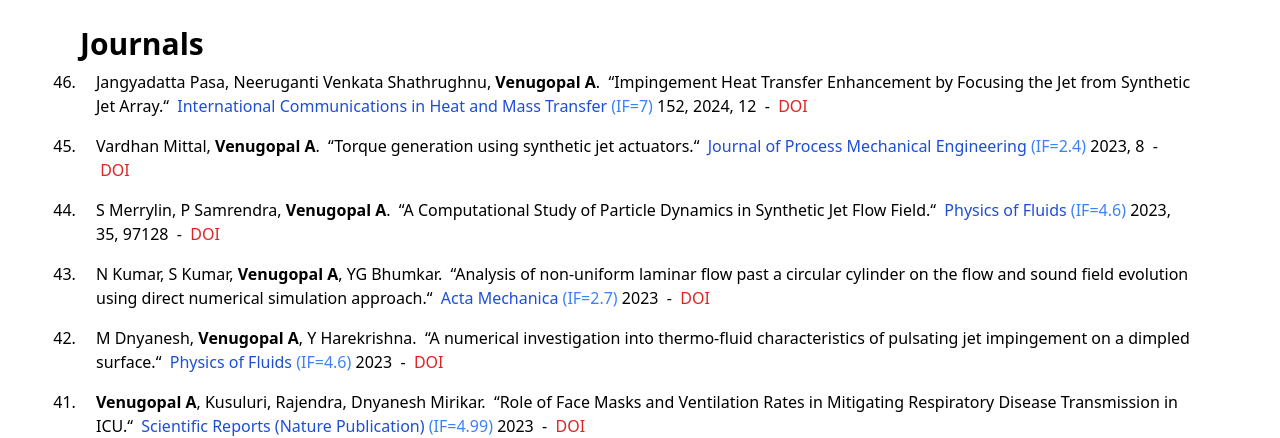
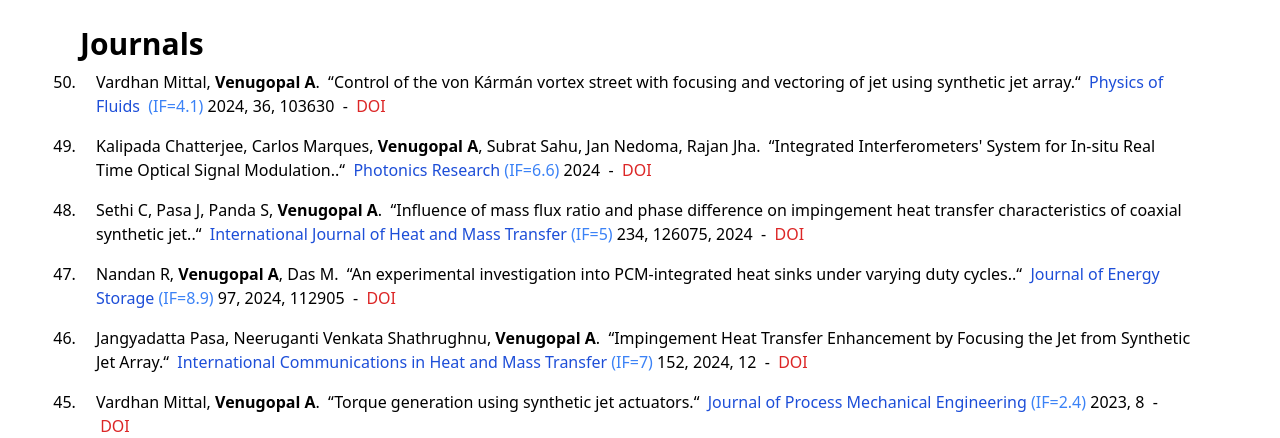
Before and after one commit to fdlabiitbbs/afg-2, a Next.js app: page /journals in a window 1280 px wide. Shown: the part 303-741 px from the top of the page. Built offline with nearby package versions, Linux system fonts and the light colour scheme.

Commit message:
updated journals and newsfeed

```diff
--- a/constants/index.js
+++ b/constants/index.js
@@ -981,6 +981,46 @@ export const Journals = [
     DOI: "https://doi.org/10.1016/j.icheatmasstransfer.2024.107306",
     impactFactor: 7,
   },
+  {
+    ID: 47,
+    Authors: ["Nandan R", <b>Venugopal A</b>, "Das M"],
+    Title:
+      "An experimental investigation into PCM-integrated heat sinks under varying duty cycles.",
+    Journal: "Journal of Energy Storage",
+    Volume_Issue_Year_Pages: ["97", "2024", "112905"],
+    DOI: "https://doi.org/10.1016/j.est.2024.112905 ",
+    impactFactor: 8.9,
+  },
+  {
+    ID: 48,
+    Authors: ["Sethi C", "Pasa J", "Panda S", <b>Venugopal A</b>],
+    Title:
+      "Influence of mass flux ratio and phase difference on impingement heat transfer characteristics of coaxial synthetic jet.",
+    Journal: "International Journal of Heat and Mass Transfer",
+    Volume_Issue_Year_Pages: ["234","126075", "2024"],
+    DOI: "https://doi.org/10.1016/j.ijheatmasstransfer.2024.126075",
+    impactFactor: 5,
+  },
+  {
+    ID: 49,
+    Authors: ["Kalipada Chatterjee", "Carlos Marques", <b>Venugopal A</b>, "Subrat Sahu", "Jan Nedoma", "Rajan Jha"],
+    Title:
+      "Integrated Interferometers' System for In-situ Real Time Optical Signal Modulation.",
+    Journal: "Photonics Research",
+    Volume_Issue_Year_Pages: ["2024"],
+    DOI: "https://doi.org/10.1364/PRJ.527410 ",
+    impactFactor: 6.6,
+  },
+  {
+    ID: 50,
+    Authors: ["Vardhan Mittal", <b>Venugopal A</b>],
+    Title:
+      "Control of the von Kármán vortex street with focusing and vectoring of jet using synthetic jet array",
+    Journal: "Physics of Fluids ",
+    Volume_Issue_Year_Pages: ["2024", "36", "103630"],
+    DOI: "https://doi.org/10.1063/5.0233485",
+    impactFactor: 4.10,
+  },
 ];
 
 export const sponsoredProjects = [
@@ -1266,25 +1306,31 @@ export const NewsFeed = [
   {
     id: 1,
     title:
-      "Dr. Venugopal Arumuru has been selected as a Technical Committee Member of  IMEKO (International Measurements Confederation) ",
+      "Dr. Venugopal Arumuru has been selected as a Technical Committee Member of IMEKO (International Measurements Confederation)",
     date: "August 19, 2021",
   },
   {
     id: 2,
     title:
-      "Congratulations to Mr. Pravendra Patel for securing PhD admission at University of Michigan Ann Arbor",
+      "Congratulations to Dr. Jangyadatta Pasa for securing a postdoctoral position at Harbin Institute of Technology",
     date: "August 8, 2021",
   },
   {
     id: 3,
     title:
-      "Rakesh's work on \"An Experimental Investigation into PCM-Integrated Heat Sinks under Varying Duty Cycles\" Published in Journal of Energy Storage ",
+      "Congratulations to Mr. Pravendra Patel for securing PhD admission at the University of Michigan Ann Arborof Energy Storage ",
     date: "August 1, 2021",
   },
   {
     id: 4,
     title:
-      "Subsonic Wind Tunnel with PIV and other instruments is being commissioned at Fluid Dynamics Laboratory",
+      "Congratulations to Vardhan Mittal for publishing his B.Tech project work in  \"Physics of Fluids\" journal",
+    date: "August 1, 2021",
+  },
+  {
+    id: 5,
+    title:
+      "Subsonic Wind Tunnel with PIV and other instruments is being commissioned at the Fluid Dynamics Laboratory",
     date: "August 1, 2021",
   },
 ];
```
